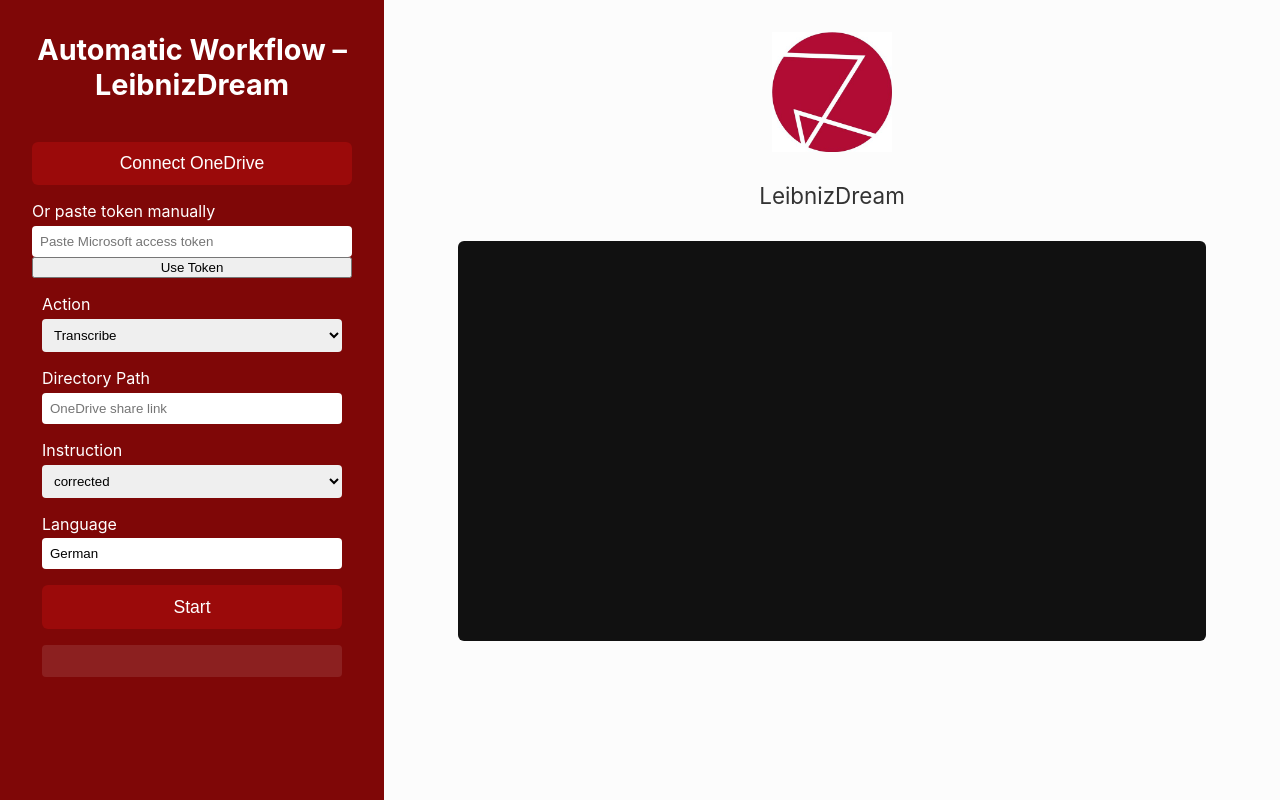
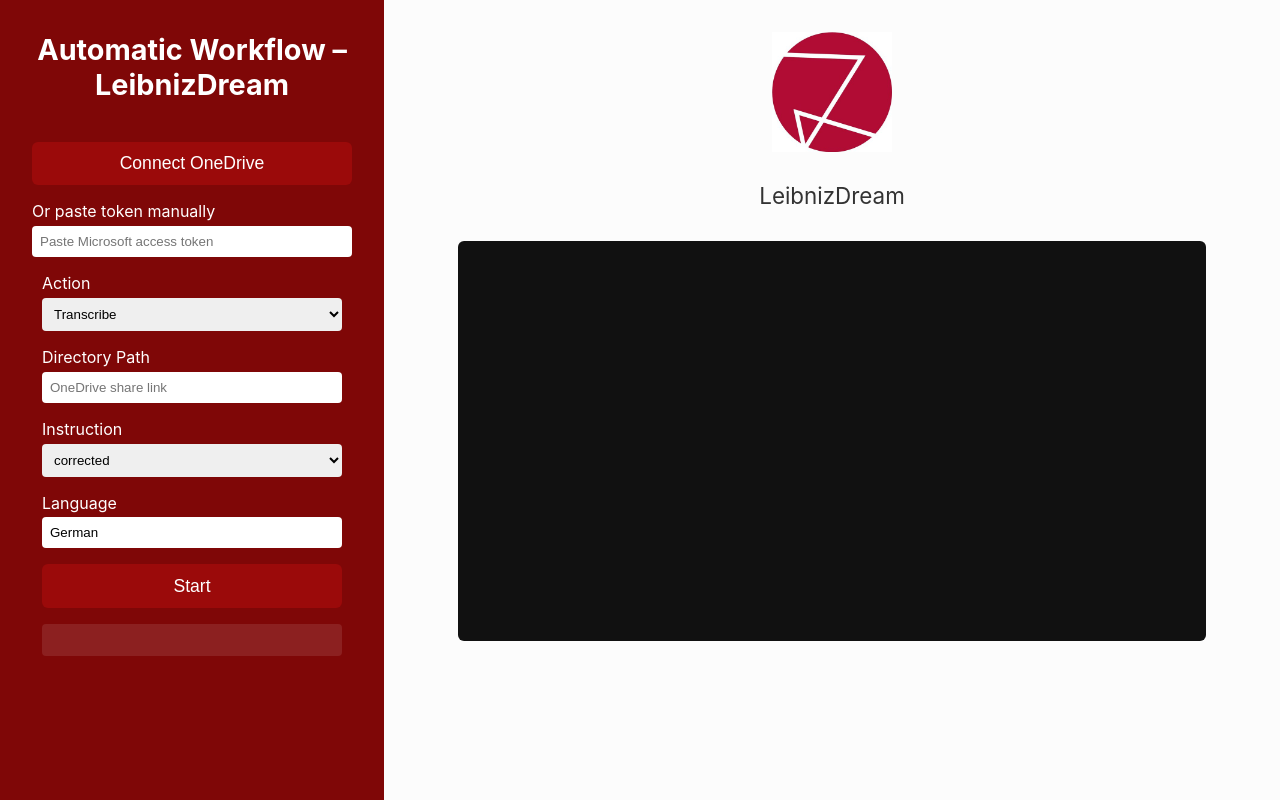
Before and after one commit to camelo-cruz/workflow, a Django app: page / in a window 1280 px wide. Run offline with Django 5.2, Linux system fonts and the light colour scheme; parts of the project's set-up code (start-up, migrations or seed data) failed here and were passed over.

Commit message:
trying this

```diff
--- a/templates/index.html
+++ b/templates/index.html
@@ -16,7 +16,6 @@
         <button id="btn-connect" class="btn-secondary" type="button">Connect OneDrive</button>
         <label for="access-token">Or paste token manually</label>
         <input type="text" id="access-token" placeholder="Paste Microsoft access token">
-        <button id="btn-set-token" type="button">Use Token</button>
 
         <form id="form-transcribe">
             <label for="action">Action</label>
@@ -170,20 +169,6 @@
       statusEl.textContent = 'Cancelling...';
     });
 
-    const tokenInput = document.getElementById('manual-token');
-    const setTokenBtn = document.getElementById('btn-set-token');
-
-    setTokenBtn.addEventListener('click', () => {
-    const token = tokenInput.value.trim();
-    if (!token) {
-        alert("Please paste a token.");
-        return;
-    }
-    accessToken = token;
-    connectBtn.style.display = 'none';
-    processBtn.disabled = false;
-    statusEl.textContent = 'Manual token set.';
-    });
   </script>
 </body>
 </html>
```
